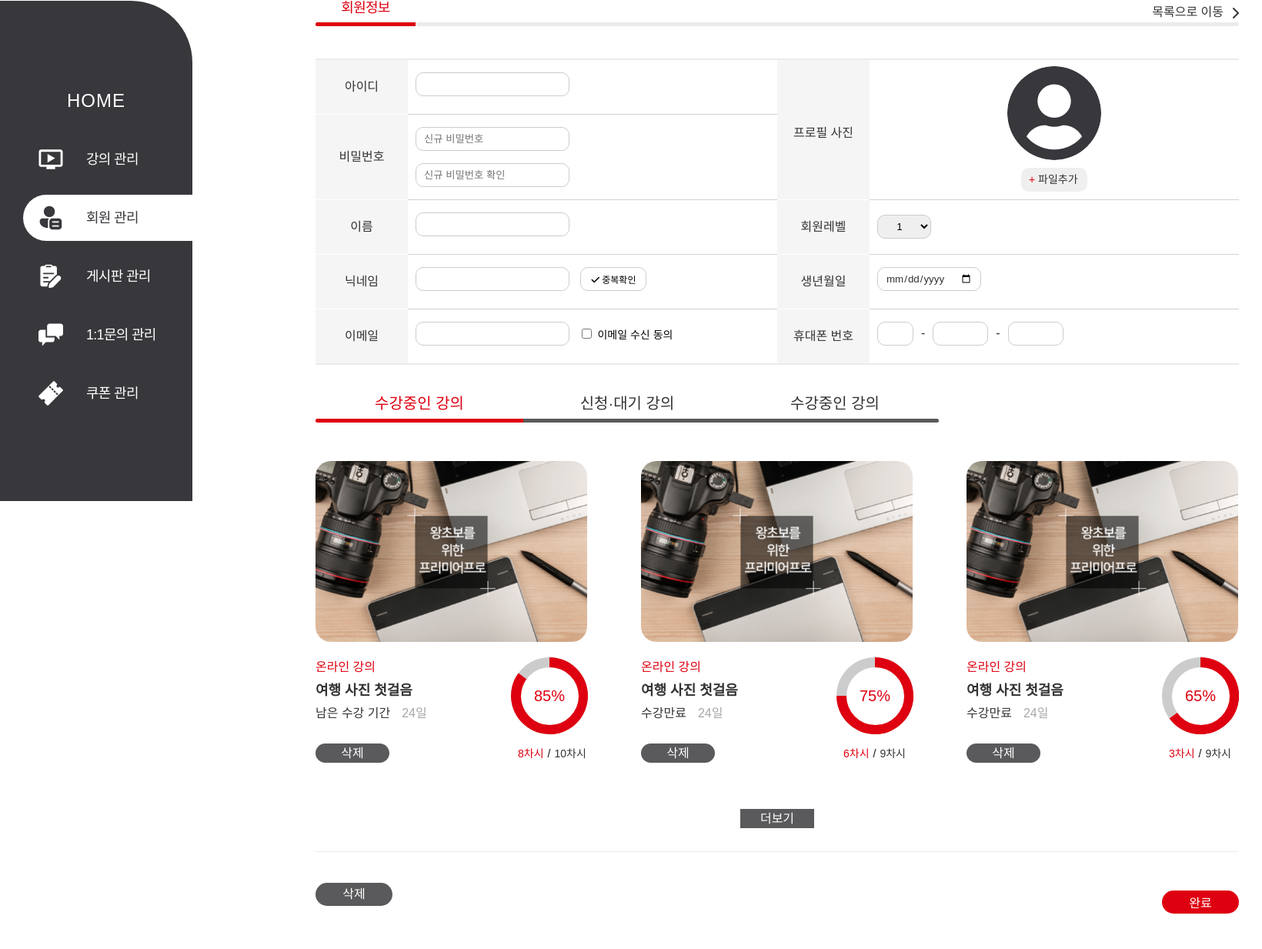
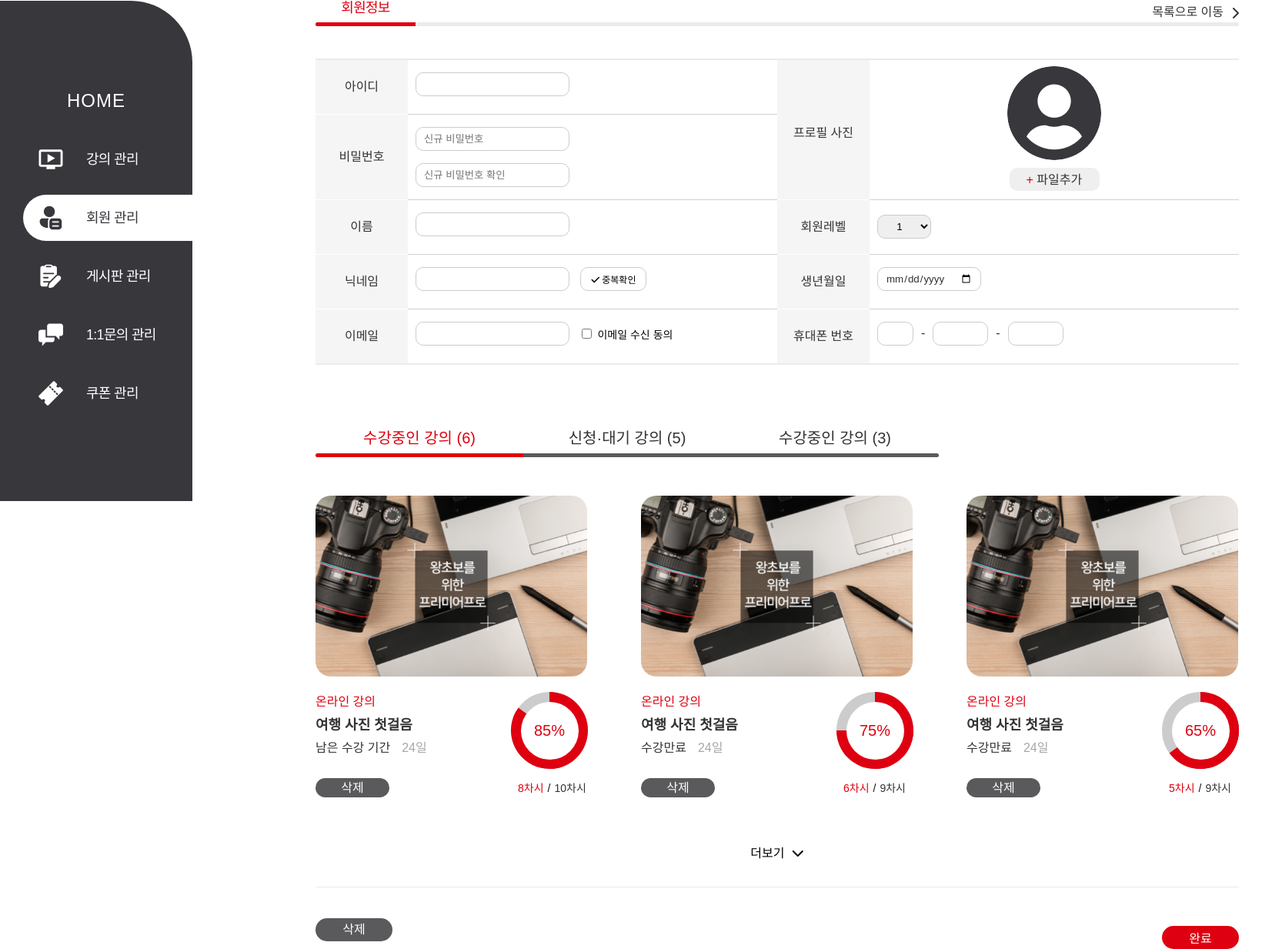
Before and after one commit to skymin95/Ending_fairy, a PHP site: page /Ending_fairy/adm/adm_member_insert.php?mb_no=1 in a window 1640 px wide. Shown: the part 149-1382 px from the top of the page at 77% size. Before the commit the page ends 1336 px from the top, so only its background shows below. Run offline with PHP 8.4, Linux system fonts and the light colour scheme; the visitor is signed in with stand-in values (Sample User, id 1); tables that the repository leaves empty or names only in its code hold one stand-in row (values such as "Sample post"); data that the repository does not hold is empty; some libraries are stand-ins or nearby versions; some web fonts are replaced.

Commit message:
회원정보수정
회원정보수정

```diff
--- a/adm/adm_member_insert.php
+++ b/adm/adm_member_insert.php
@@ -2,12 +2,15 @@
 $title = "회원 관리 > 회원 수정"; // 타이틀
 include_once('./common.php');
 $mb_id = $_SESSION['mb_id']; // 회원명
+$mb_no = $_GET['mb_no']; // 회원명
 ?>
 
 <?php
-  $sql = "select * from member order by mb_no desc;";
-  $result = mysqli_query($con, $sql);
+  $query_member = "SELECT * FROM member WHERE mb_no = '$mb_no'";
+  $result_member = mysqli_query($con, $query_member);
+  $row_member = mysqli_fetch_array($result_member);
   ?>
+
 <main>
 <ul class="board_h">
     <li><h2 class="a_title">회원정보</h2></li>
@@ -19,7 +22,7 @@ $mb_id = $_SESSION['mb_id']; // 회원명
      <div class="member_h">
       <dl>
         <dt>아이디</dt>
-        <dd><input type="text"value="<?=$data['mb_id']?>"></dd>
+        <dd><input type="text"value="<?=$row_member['mb_id']?>"></dd>
 
         <dt class="pass_text">비밀번호</dt>
         <dd>
@@ -28,11 +31,11 @@ $mb_id = $_SESSION['mb_id']; // 회원명
         </dd>
 
         <dt>이름</dt>
-        <dd><input type="text" value="<?=$data['mb_name']?>"></dd>
+        <dd><input type="text" value="<?=$row_member['mb_name']?>"></dd>
 
         <dt>닉네임</dt>
         <dd>
-          <input type="text" value="<?=$data['mb_nick']?>">
+          <input type="text" value="<?=$row_member['mb_nick']?>">
           <button class='nick_check'>
            <i class="fa-solid fa-check"></i> 중복확인
           </button>
@@ -40,7 +43,7 @@ $mb_id = $_SESSION['mb_id']; // 회원명
 
         <dt>이메일</dt>
         <dd class="email_box">
-          <input type="text" value="<?=$data['mb_email']?>">
+          <input type="text" value="<?=$row_member['mb_email']?>">
           <input type="checkbox">
         </dd>
       </dl>
@@ -68,7 +71,7 @@ $mb_id = $_SESSION['mb_id']; // 회원명
      </dd>
 
         <dt>생년월일</dt>
-        <dd><input type="date"></dd>
+        <dd><input type="date" value="<?=$row_member['mb_birth']?>"></dd>
 
         <dt>휴대폰 번호</dt>
         <dd class="tel_box">
@@ -82,9 +85,9 @@ $mb_id = $_SESSION['mb_id']; // 회원명
 <!-- 강의 수강률(탭) -->
 <div class="tab_menu">
     <ul>
-      <li class="active"><a href="#tab1">수강중인 강의</a></li>
-      <li><a href="#tab2">신청·대기 강의</a></li>
-      <li><a href="#tab3">수강중인 강의</a></li>
+      <li class="active"><a href="#tab1">수강중인 강의 (6)</a></li>
+      <li><a href="#tab2">신청·대기 강의 (5)</a></li>
+      <li><a href="#tab3">수강중인 강의 (3)</a></li>
     </ul>
 
     <div id="tab1" class="tab_content active">
@@ -134,7 +137,7 @@ $mb_id = $_SESSION['mb_id']; // 회원명
                 <button>삭제</button>
                 <div class="progress-bar position"></div>
                 <div class='class_lr'>
-                  <span>3차시</span>
+                  <span>5차시</span>
                   <span>9차시</span>
                 </div>
               </div>
@@ -151,7 +154,7 @@ $mb_id = $_SESSION['mb_id']; // 회원명
                 <button>삭제</button>
                 <div class="progress-bar position"></div>
                 <div class='class_lr'>
-                  <span>3차시</span>
+                  <span>5차시</span>
                   <span>9차시</span>
                 </div>
               </div>
@@ -168,7 +171,7 @@ $mb_id = $_SESSION['mb_id']; // 회원명
                 <button>삭제</button>
                 <div class="progress-bar position"></div>
                 <div class='class_lr'>
-                  <span>3차시</span>
+                  <span>4차시</span>
                   <span>9차시</span>
                 </div>
               </div>
@@ -185,7 +188,7 @@ $mb_id = $_SESSION['mb_id']; // 회원명
                 <button>삭제</button>
                 <div class="progress-bar position"></div>
                 <div class='class_lr'>
-                  <span>3차시</span>
+                  <span>4차시</span>
                   <span>9차시</span>
                 </div>
               </div>
@@ -318,7 +321,7 @@ $mb_id = $_SESSION['mb_id']; // 회원명
 </div>
 
 
-  <button type="button" class="more_btn">더보기</button>
+  <button type="button" class="more_btn">더보기 <i class="fa-solid fa-chevron-down"></i></button>
 
 
 
--- a/adm/css/member_insert.css
+++ b/adm/css/member_insert.css
@@ -168,9 +168,9 @@ input[type=file]{
   display : none;
 }
 label{
-  width: 86px;
-  height: 31px;
-  font-size: 14px;
+  width: 117px;
+  height: 30px;
+  font-size: 16px;
   /* text-align: center; */
   line-height: 31px;
   background: #EFEFEF;
@@ -178,6 +178,7 @@ label{
   border-radius: 10px;
   display: block;
   margin: 10px auto;
+  text-indent: 22px;
 
 }
 label span{
@@ -313,6 +314,9 @@ textarea {
   display: flex;
 }
 /* 탭 기본*/
+.tab_menu{
+  margin-top: 45px;
+}
 .tab_menu > ul{
   margin-bottom: 50px;
   text-align: center;
@@ -491,14 +495,13 @@ toggle {  0% {
 /* 더보기 */
 .more_btn{
   margin: 30px auto;
-  width: 96px; height: 25px;
+  width: 96px;
   font-size: 16px;
   text-align: center;
   font-weight:500;
-  background: #5A5A5C;
+  background: #fff;
   border: none;
-  /* border-radius: 35px; */
-  color: #fff;
+  color: #000;
   display: block;
   line-height: 24px;
 }
@@ -512,7 +515,10 @@ toggle {  0% {
   display: none;
 } */
 
-
+.fa-chevron-down {
+  font-weight: 900;
+  margin-left: 5px;
+}
 
 
 
```
